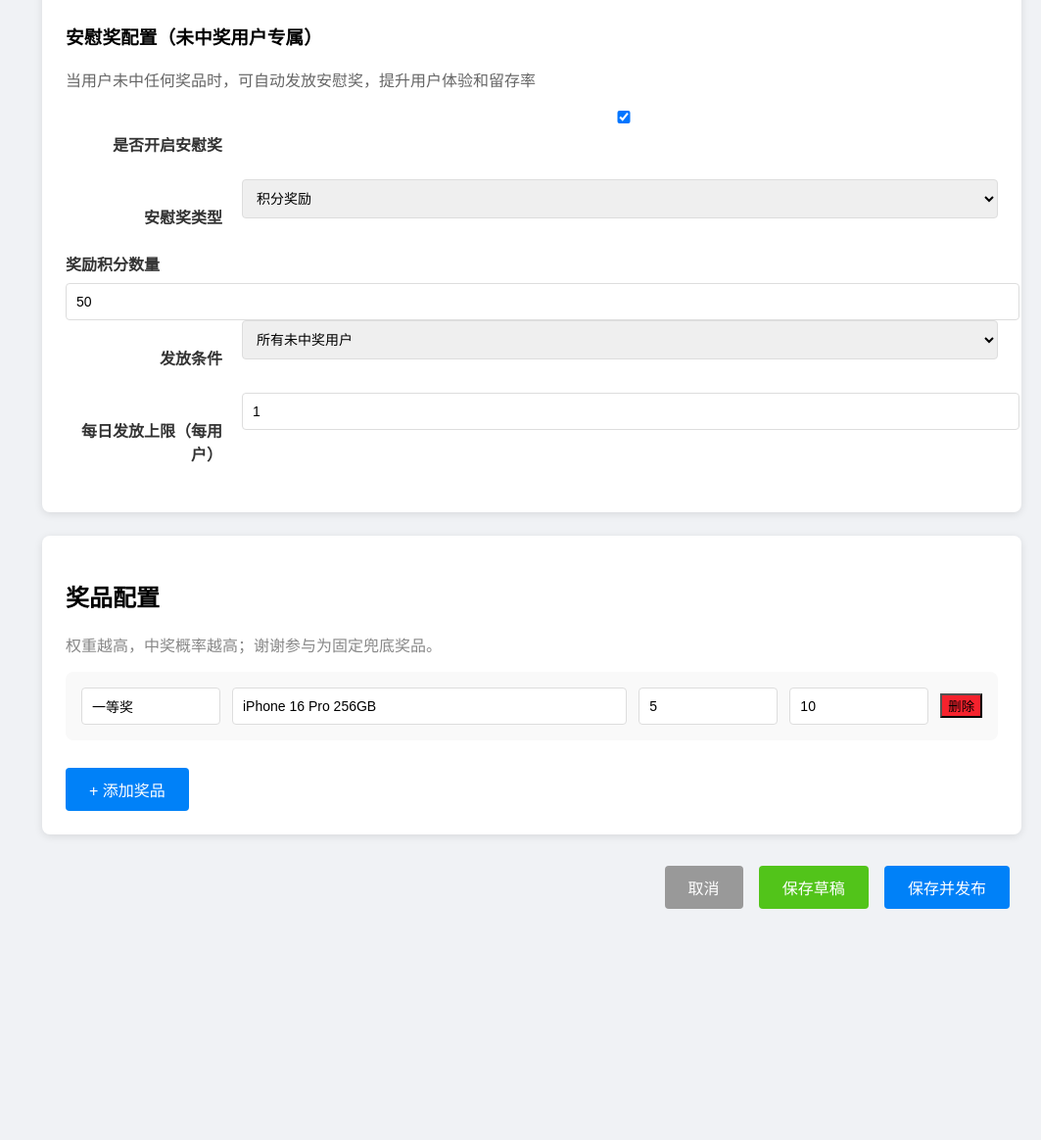
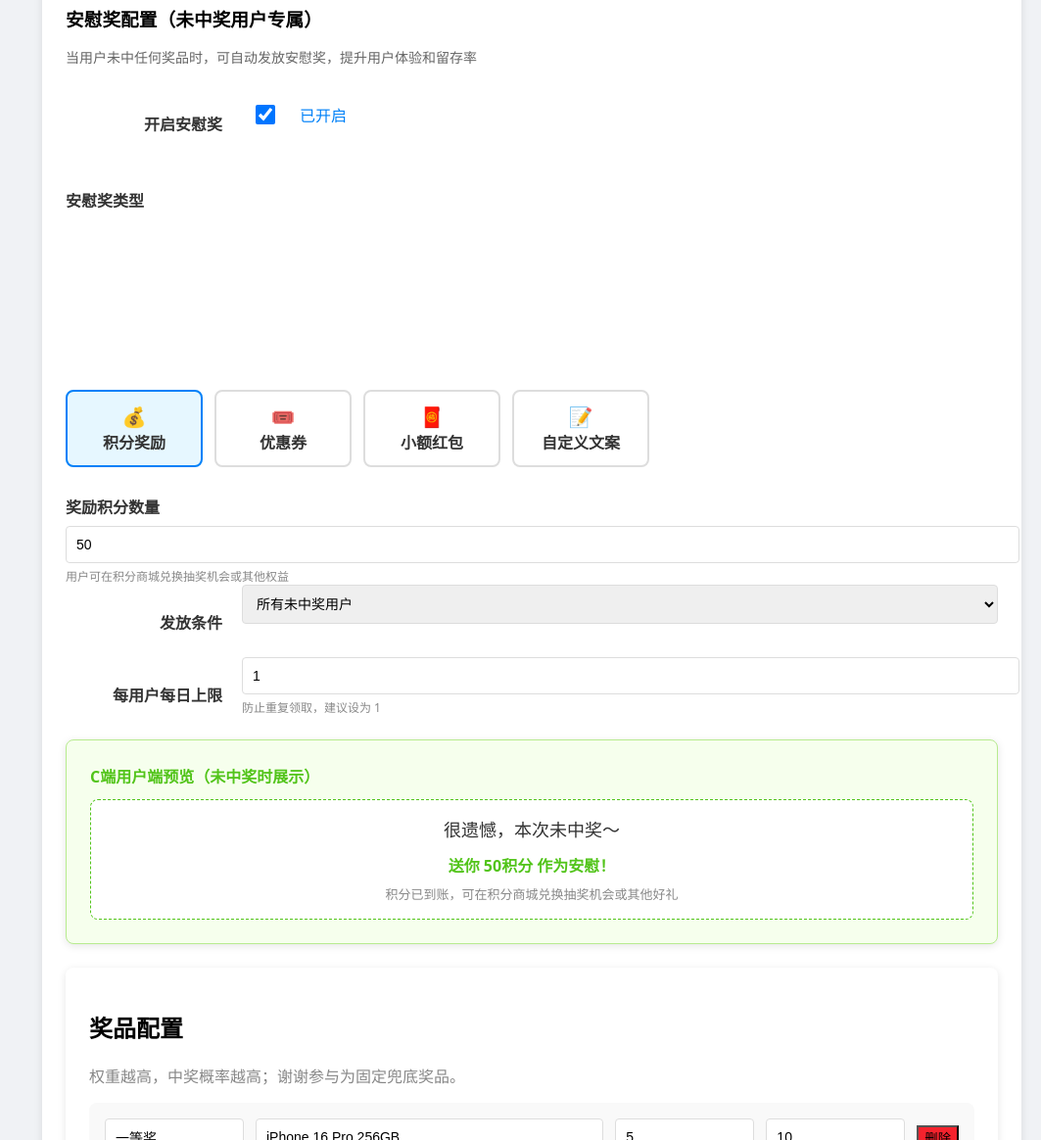
Before and after one commit to BeautyShawn/delay-draw-prize-system, a plain HTML site: page draw-prize-manage/activity-detail.html in a window 1280 px wide. Shown: the part 1180-2344 px from the top of the page at 98% size, without its empty margins (217-1280 px from the left). Before the commit the page ends 2128 px from the top, so only its background shows below. Drawn offline with Linux system fonts and the light colour scheme.

Commit message:
Update activity-detail.html
Signed-off-by: BeautyShawn <35286026+BeautyShawn@users.noreply.github.com>

```diff
--- a/draw-prize-manage/activity-detail.html
+++ b/draw-prize-manage/activity-detail.html
@@ -173,70 +173,129 @@
         <textarea rows="6">1. 参与方式：关注公众号 + 转发朋友圈 + 邀请好友得抽奖码<br>2. 每人每天最多参与3次<br>3. 开奖时间统一进行，随机匹配奖品<br>4. 最终解释权归主办方所有</textarea>
       </div>
     </div>
-    <!-- 新增：安慰奖配置 -->
+   <!-- 安慰奖配置 -->
 <div style="margin-top:32px;padding-top:24px;border-top:1px solid #eee">
-      <h3>安慰奖配置（未中奖用户专属）</h3>
-      <p style="color:#666;margin-bottom:16px">当用户未中任何奖品时，可自动发放安慰奖，提升用户体验和留存率</p>
+  <h3 style="margin:0 0 16px">安慰奖配置（未中奖用户专属）</h3>
+  <p style="color:#666;margin-bottom:20px;font-size:14px">
+    当用户未中任何奖品时，可自动发放安慰奖，提升用户体验和留存率
+  </p>
 
-      <div class="form-row">
-        <label>是否开启安慰奖</label>
-        <div class="control">
-          <input type="checkbox" id="comfortEnable" checked onchange="toggleComfortFields()">
+  <div class="form-row" style="align-items:center">
+    <label style="flex:0 0 160px">开启安慰奖</label>
+    <div class="control" style="display:flex;align-items:center;gap:12px">
+      <input type="checkbox" id="comfortEnable" checked onchange="toggleComfortFields()" style="width:40px;height:20px">
+      <span style="color:#0081f8;font-weight:500" id="comfortStatus">已开启</span>
     </div>
   </div>
 
-      <div id="comfortFields">
-        <div class="form-row">
+  <div id="comfortFields" style="margin-top:20px">
+    <!-- 类型选择卡片 -->
+    <div class="form-row" style="flex-direction:column;gap:12px">
       <label>安慰奖类型</label>
-          <div class="control">
-            <select id="comfortType" onchange="toggleComfortDetail()">
-              <option value="points">积分奖励</option>
-              <option value="coupon">优惠券</option>
-              <option value="redpacket">小额红包</option>
-              <option value="text">自定义文案（无实际奖励）</option>
-            </select>
+      <div style="display:flex;gap:12px;flex-wrap:wrap">
+        <label class="type-card" style="flex:1;min-width:140px;cursor:pointer">
+          <input type="radio" name="comfortType" value="points" checked onchange="toggleComfortDetail()" style="display:none">
+          <div class="type-content" style="padding:12px;border:2px solid #0081f8;border-radius:8px;text-align:center;background:#e6f7ff">
+            <div style="font-size:20px">💰</div>
+            <div>积分奖励</div>
+          </div>
+        </label>
+
+        <label class="type-card" style="flex:1;min-width:140px;cursor:pointer">
+          <input type="radio" name="comfortType" value="coupon" onchange="toggleComfortDetail()" style="display:none">
+          <div class="type-content" style="padding:12px;border:2px solid #ddd;border-radius:8px;text-align:center">
+            <div style="font-size:20px">🎟️</div>
+            <div>优惠券</div>
+          </div>
+        </label>
+
+        <label class="type-card" style="flex:1;min-width:140px;cursor:pointer">
+          <input type="radio" name="comfortType" value="redpacket" onchange="toggleComfortDetail()" style="display:none">
+          <div class="type-content" style="padding:12px;border:2px solid #ddd;border-radius:8px;text-align:center">
+            <div style="font-size:20px">🧧</div>
+            <div>小额红包</div>
+          </div>
+        </label>
+
+        <label class="type-card" style="flex:1;min-width:140px;cursor:pointer">
+          <input type="radio" name="comfortType" value="text" onchange="toggleComfortDetail()" style="display:none">
+          <div class="type-content" style="padding:12px;border:2px solid #ddd;border-radius:8px;text-align:center">
+            <div style="font-size:20px">📝</div>
+            <div>自定义文案</div>
+          </div>
+        </label>
       </div>
     </div>
 
-        <!-- 积分奖励 -->
+    <!-- 具体配置 -->
+    <div id="comfortDetail" style="margin-top:20px">
+      <!-- 积分 -->
       <div id="comfortPoints" class="comfort-row">
         <label>奖励积分数量</label>
-          <input type="number" min="1" value="50" placeholder="如：50积分">
+        <div class="control">
+          <input type="number" min="1" max="10000" value="50" placeholder="建议 10~1000">
+          <div style="font-size:12px;color:#888;margin-top:4px">用户可在积分商城兑换抽奖机会或其他权益</div>
+        </div>
       </div>
 
       <!-- 优惠券 -->
       <div id="comfortCoupon" class="comfort-row hidden">
         <label>优惠券码</label>
-          <input type="text" value="COMFORT-10" placeholder="如：COMFORT-10">
+        <div class="control">
+          <input type="text" value="COMFORT-10" placeholder="系统自动生成或手动填写">
+          <div style="font-size:12px;color:#888;margin-top:4px">支持满减/无门槛，建议与商品活动联动</div>
+        </div>
       </div>
 
       <!-- 小额红包 -->
       <div id="comfortRedpacket" class="comfort-row hidden">
         <label>红包金额（元）</label>
-          <input type="number" step="0.01" min="0.01" value="1.88" placeholder="如：1.88元">
+        <div class="control">
+          <input type="number" step="0.01" min="0.01" max="10" value="1.88" placeholder="建议 0.1~6.66元">
+          <div style="font-size:12px;color:#888;margin-top:4px">金额过高可能影响成本，建议控制在 2 元以内</div>
+        </div>
       </div>
 
       <!-- 自定义文案 -->
       <div id="comfortText" class="comfort-row hidden">
-          <label>安慰文案</label>
-          <textarea rows="3">很遗憾未中奖～送你一个大大的抱抱！下次一定中！继续参与其他活动吧～</textarea>
+        <label>安慰文案（C端展示）</label>
+        <div class="control">
+          <textarea rows="4" placeholder="很遗憾未中奖～送你一个大大的抱抱！下次一定中！继续参与其他活动吧～">很遗憾未中奖～送你一个大大的抱抱！下次一定中！继续参与其他活动吧～</textarea>
+        </div>
       </div>
 
+      <!-- 发放条件 -->
       <div class="form-row">
         <label>发放条件</label>
         <div class="control">
           <select>
             <option selected>所有未中奖用户</option>
-              <option>随机 50% 未中奖用户</option>
+            <option>随机 30%~70% 未中奖用户</option>
             <option>仅首次参与未中奖用户</option>
+            <option>连续3次未中奖用户</option>
           </select>
         </div>
       </div>
 
       <div class="form-row">
-          <label>每日发放上限（每用户）</label>
+        <label>每用户每日上限</label>
         <div class="control">
           <input type="number" min="0" value="1" placeholder="0 = 不限">
+          <div style="font-size:12px;color:#888;margin-top:4px">防止重复领取，建议设为 1</div>
+        </div>
+      </div>
+    </div>
+
+    <!-- C端预览 -->
+    <div class="card" style="margin-top:24px;background:#f6ffed;border:1px solid #b7eb8f">
+      <h4 style="margin:0 0 12px;color:#52c41a">C端用户端预览（未中奖时展示）</h4>
+      <div style="padding:16px;background:#fff;border-radius:8px;border:1px dashed #52c41a">
+        <div style="font-size:18px;color:#333;text-align:center;margin-bottom:12px">很遗憾，本次未中奖～</div>
+        <div style="color:#52c41a;font-weight:bold;text-align:center">
+          送你 <span id="comfortPreviewValue">50积分</span> 作为安慰！
+        </div>
+        <div style="font-size:13px;color:#888;text-align:center;margin-top:8px">
+          积分已到账，可在积分商城兑换抽奖机会或其他好礼
         </div>
       </div>
     </div>
@@ -371,20 +430,48 @@ document.querySelectorAll('li').forEach(li => {
   });
 });
 
-// 切换安慰奖配置显示
+// 切换安慰奖开关
 function toggleComfortFields() {
   const enable = document.getElementById('comfortEnable').checked;
   document.getElementById('comfortFields').style.display = enable ? 'block' : 'none';
+  document.getElementById('comfortStatus').innerText = enable ? '已开启' : '已关闭';
 }
 
-// 切换安慰奖类型详情
+// 切换安慰奖类型
 function toggleComfortDetail() {
-  const type = document.getElementById('comfortType').value;
+  const type = document.querySelector('input[name="comfortType"]:checked').value;
+
   document.getElementById('comfortPoints').classList.toggle('hidden', type !== 'points');
   document.getElementById('comfortCoupon').classList.toggle('hidden', type !== 'coupon');
   document.getElementById('comfortRedpacket').classList.toggle('hidden', type !== 'redpacket');
   document.getElementById('comfortText').classList.toggle('hidden', type !== 'text');
+
+  // 更新预览
+  let previewText = '';
+  if (type === 'points') {
+    const val = document.getElementById('comfortPoints').querySelector('input').value;
+    previewText = val + '积分';
+  } else if (type === 'coupon') {
+    const val = document.getElementById('comfortCoupon').querySelector('input').value;
+    previewText = '优惠券：' + (val || '未知');
+  } else if (type === 'redpacket') {
+    const val = document.getElementById('comfortRedpacket').querySelector('input').value;
+    previewText = val + '元红包';
+  } else if (type === 'text') {
+    previewText = '自定义文案';
   }
+  document.getElementById('comfortPreviewValue').innerText = previewText;
+}
+
+// 监听积分/红包输入变化，实时更新预览
+document.querySelectorAll('#comfortPoints input, #comfortRedpacket input').forEach(input => {
+  input.addEventListener('input', toggleComfortDetail);
+});
+
+// 初始化
+toggleComfortFields();
+toggleComfortDetail();
+
 // 实时更新预计中奖人数
 function updateRate() {
   const rate = document.getElementById('winRate').value;
```
Lines whose indentation alone changed are shown as unchanged.
